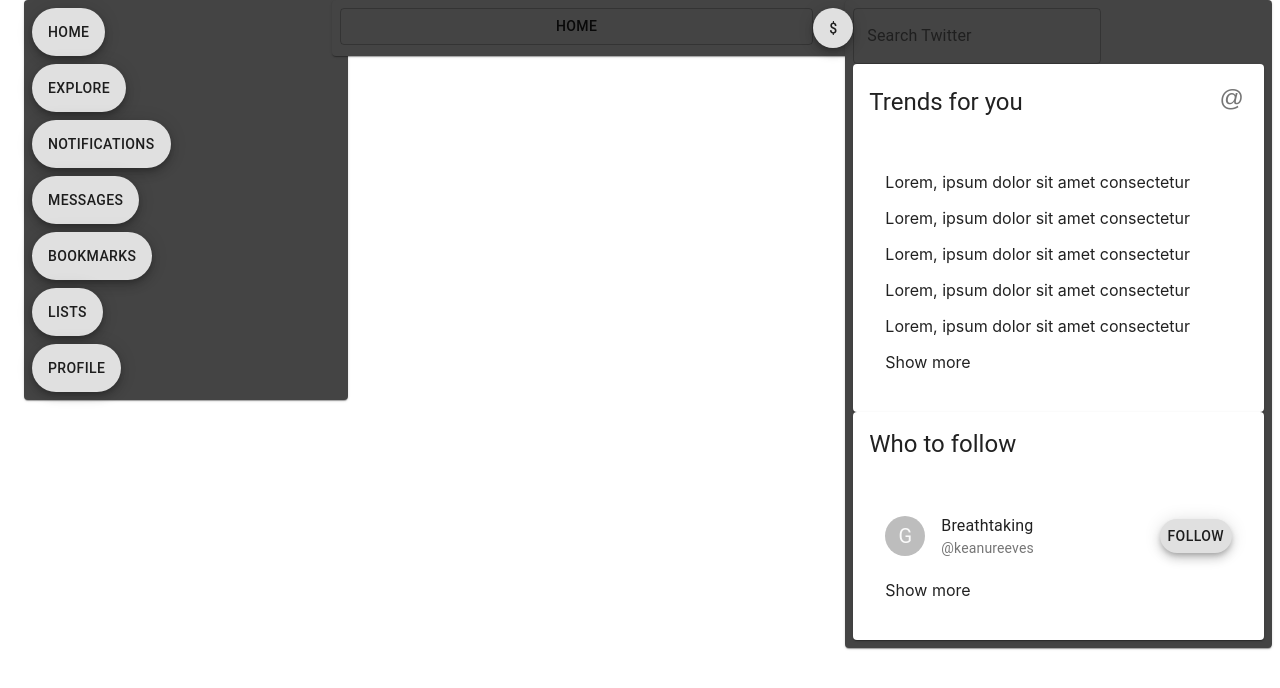
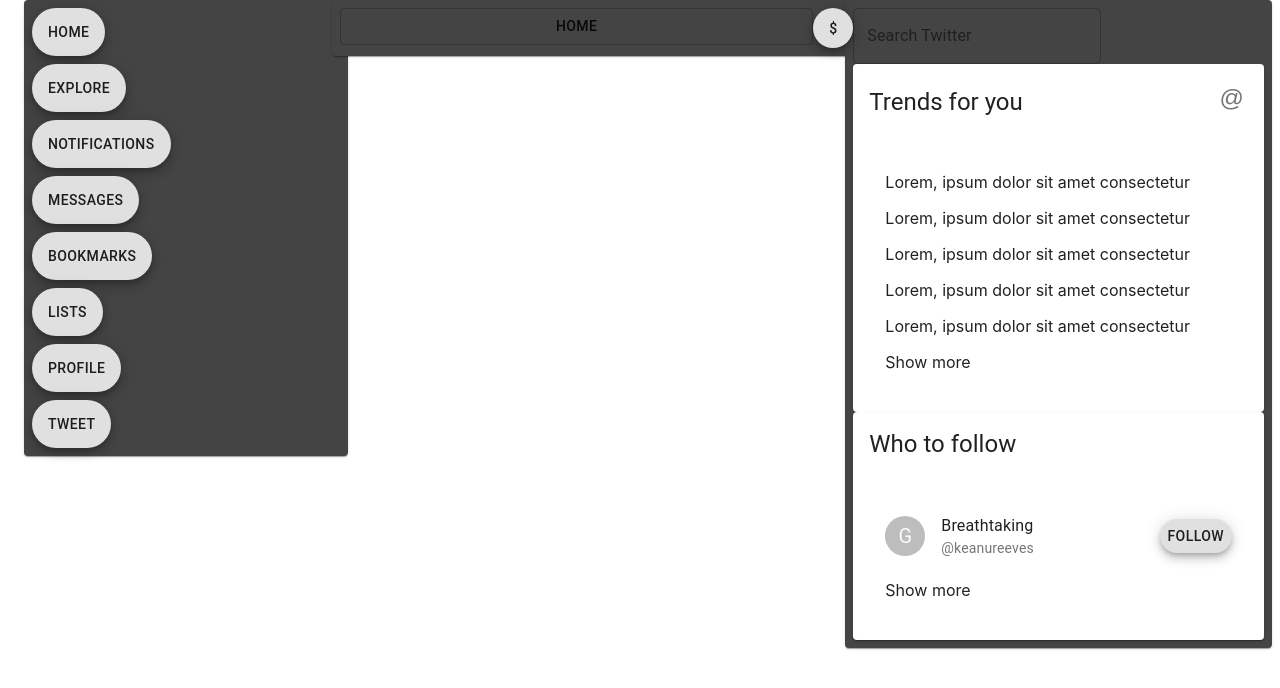
Before and after one commit to nateb4n8/twitter-clone, a React (Create React App) app in the folder app/: page / in a window 1280 px wide. Shown: the top 688 px of the page. Built offline with nearby package versions, Linux system fonts and the light colour scheme.

Commit message:
feat: compose Tweet button, create tests

```diff
--- a/app/src/components/Navigation.jsx
+++ b/app/src/components/Navigation.jsx
@@ -9,6 +9,10 @@ const Navigation = ({ items }) => (
         <Fab variant="extended" href={link}>{label}</Fab>
       </Grid>
     ))}
+
+    <Grid item>
+      <Fab variant="extended" href="#compose-tweet">Tweet</Fab>
+    </Grid>
   </Grid>
 );
 
```
Also changed, not shown: 1 other file (tests, documents, lock files or other folders).
